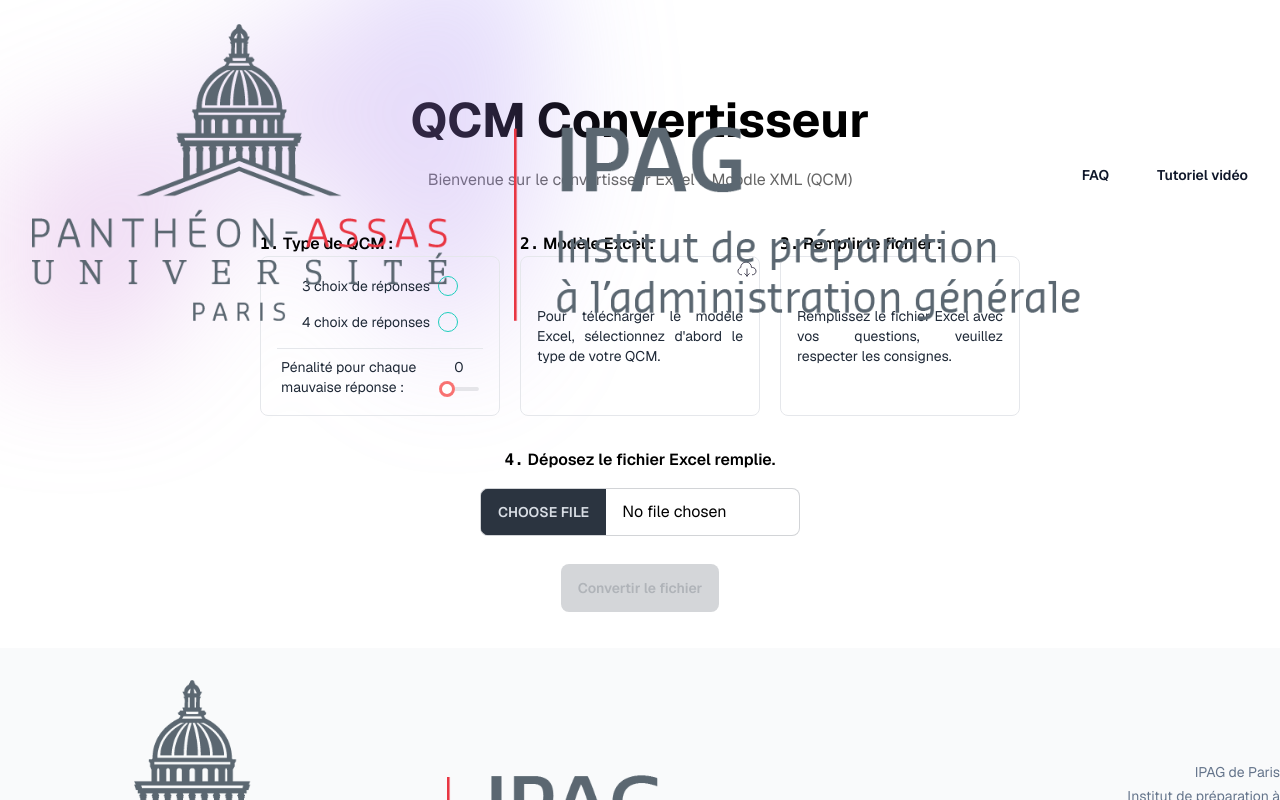
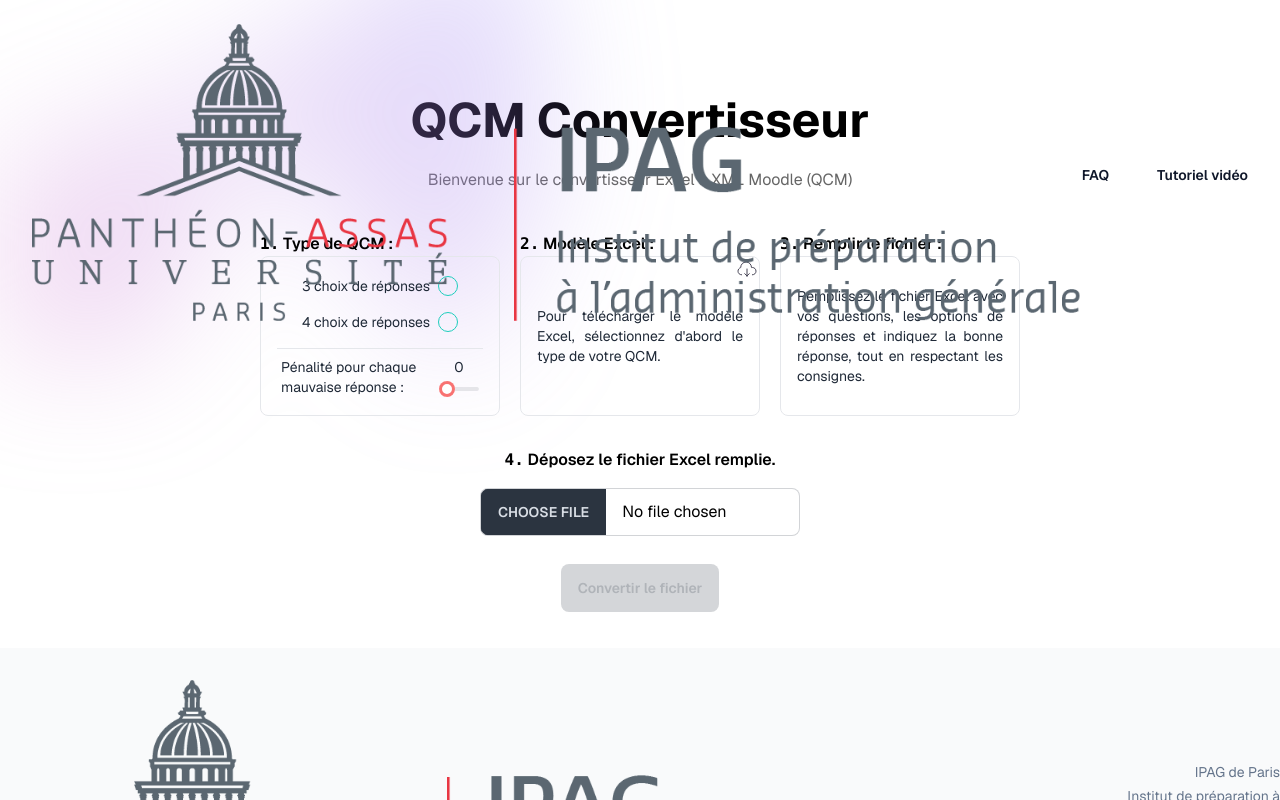
Before and after one commit to hhdreamer13/excel-xml-converter, a Next.js app: page / in a window 1280 px wide. Shown: the top 800 px of the page. Built offline with nearby package versions, Linux system fonts and the light colour scheme.

Commit message:
commit improve the user experience.

```diff
--- a/src/app/faq/page.js
+++ b/src/app/faq/page.js
@@ -14,7 +14,7 @@
         </Link>
 
         <p className='w-80 sm:w-[30rem] mx-auto text-center opacity-50'>
-          Bienvenue sur le convertisseur Excel à Moodle XML (QCM)
+          Bienvenue sur le convertisseur Excel à XML Moodle (QCM)
         </p>
       </div>
       <div className='isolate bg-white flex flex-col justify-center items-center'>
--- a/src/app/layout.js
+++ b/src/app/layout.js
@@ -1,11 +1,12 @@
 import "./globals.css";
 import Navbar from "@/components/Navbar";
 import Footer from "@/components/Footer";
-import { GeistSans, GeistMono } from "geist/font";
+import { GeistSans } from "geist/font";
 
 export const metadata = {
   title: "QCM Convertisseur - IPAG de Paris",
-  description: "QCM Convertisseur",
+  description:
+    "Convertissez vos fichiers Excel en format QCM XML adapté pour Agorassas.",
 };
 
 export default function RootLayout({ children }) {
--- a/src/app/page.js
+++ b/src/app/page.js
@@ -10,7 +10,7 @@
           QCM Convertisseur
         </h1>
         <p className='w-80 sm:w-[30rem] mx-auto text-center opacity-60'>
-          Bienvenue sur le convertisseur Excel à Moodle XML (QCM)
+          Bienvenue sur le convertisseur Excel à XML Moodle (QCM)
         </p>
       </div>
       <div className='isolate bg-white flex flex-col justify-center items-center'>
--- a/src/components/ConverterDisplay.jsx
+++ b/src/components/ConverterDisplay.jsx
@@ -46,8 +46,9 @@
           <div className='w-60 h-40'>
             <div className='flex flex-col h-full justify-center text-justify items-center border py-2 px-4 rounded-lg'>
               <p className='text-sm label-text'>
-                Remplissez le fichier Excel avec vos questions, veuillez
-                respecter les consignes.
+                Remplissez le fichier Excel avec vos questions, les options de
+                réponses et indiquez la bonne réponse, tout en respectant les
+                consignes.
               </p>
             </div>
           </div>
```
Also changed, not shown: 1 other file (tests, documents, lock files or other folders).
